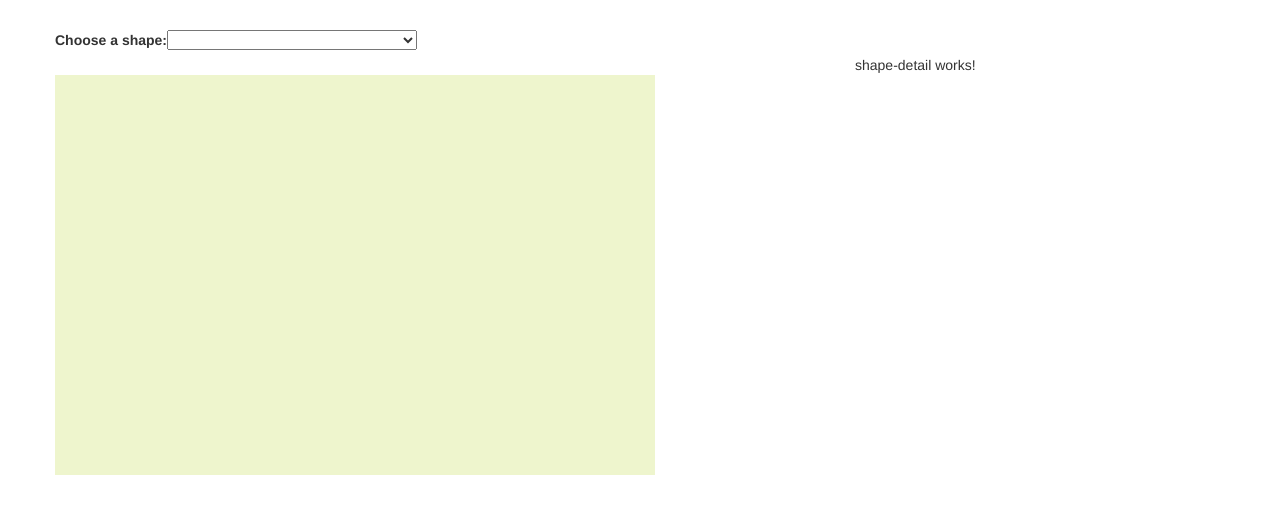
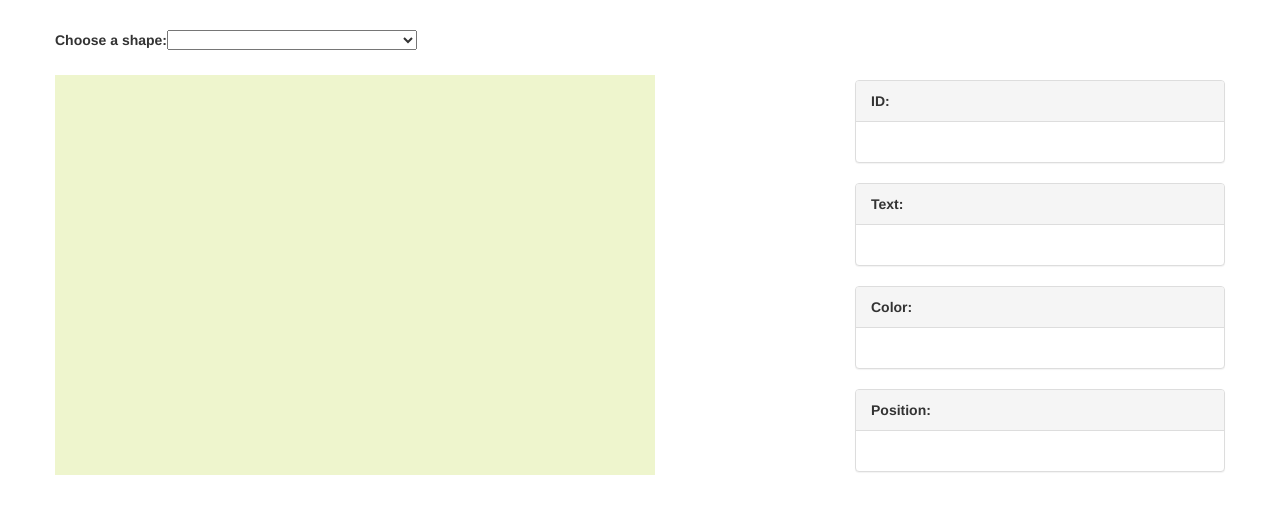
Before and after one commit to ljubomirgu/canvas-and-sahpes, an Angular app: page / in a window 1280 px wide. Shown: the top 514 px of the page. Built offline with nearby package versions, Linux system fonts and the light colour scheme.

Commit message:
done shape-detail component

```diff
--- a/src/app/components/canvas/canvas.component.ts
+++ b/src/app/components/canvas/canvas.component.ts
@@ -18,11 +18,13 @@
     return this.canvas != null ? this.canvas.getContext('2d') : null;
   }
 
+
+
   constructor() { }
 
   ngOnInit(): void {
+  }
 
-  }
   @Input() drawRectangle(selectedShape: Rectangle){
     this.selectedShape = selectedShape;
 
@@ -41,6 +43,7 @@
         this.selectedShape.position.rectWidth,
         this.selectedShape.position.rectHeight);
     }
+    console.log("fillRct: ", this.ctx);
 
   }
 
--- a/src/app/components/select-shape/select-shape.component.html
+++ b/src/app/components/select-shape/select-shape.component.html
@@ -16,7 +16,7 @@
           <app-canvas #canvasComp></app-canvas>
         </div>
         <div class="col-md-4">
-          <app-shape-detail></app-shape-detail>
+          <app-shape-detail #shapeDetail [selectedShape]="selectedShape"></app-shape-detail>
         </div>
       </div>
   </div>
--- a/src/app/components/select-shape/select-shape.component.ts
+++ b/src/app/components/select-shape/select-shape.component.ts
@@ -14,6 +14,8 @@
   shapes: Rectangle[];
   selectedId: number;
   @ViewChild('canvasComp', { static: false })canvasComp;
+  @ViewChild('shapeDetail', { static: false })shapeDetail;
+
 
  // selectedShapes: Rectangle[];//
   //@Output() shapeSelected = new EventEmitter<Rectangle>();
@@ -40,6 +42,8 @@
 
     //this.shapeSelected.emit(this.selectedShape)
     this.canvasComp.drawRectangle(this.selectedShape);
+
+
   }
 
 
--- a/src/app/components/shape-detail/shape-detail.component.css
+++ b/src/app/components/shape-detail/shape-detail.component.css
@@ -0,0 +1,7 @@
+#dropdown{
+  margin-top: 25px;
+}
+
+.panel-body{
+  height: 40px;
+}
--- a/src/app/components/shape-detail/shape-detail.component.html
+++ b/src/app/components/shape-detail/shape-detail.component.html
@@ -1 +1,30 @@
-<p>shape-detail works!</p>
+<div id="dropdown">
+<div class="panel panel-default">
+  <div class="panel-heading"><strong>ID:</strong></div>
+  <div class="panel-body">
+    <p *ngIf="selectedShape">{{ selectedShape.id }}</p>
+  </div>
+</div>
+<div class="panel panel-default">
+  <div class="panel-heading"><strong>Text:</strong></div>
+  <div class="panel-body">
+    <p *ngIf="selectedShape">{{ selectedShape.text }}</p>
+  </div>
+</div>
+<div class="panel panel-default">
+  <div class="panel-heading"><strong> Color:</strong></div>
+  <div class="panel-body">
+    <p *ngIf="selectedShape">{{ selectedShape.color }}</p>
+  </div>
+</div>
+<div class="panel panel-default">
+  <div class="panel-heading"><strong> Position:</strong></div>
+  <div class="panel-body">
+    <p *ngIf="selectedShape">
+      x: {{ selectedShape.position.xBegin }},
+      y: {{ selectedShape.position.yBegin }},
+      width: {{ selectedShape.position.rectWidth }},
+      height {{ selectedShape.position.rectHeight }}</p>
+  </div>
+</div>
+</div>
--- a/src/app/components/shape-detail/shape-detail.component.ts
+++ b/src/app/components/shape-detail/shape-detail.component.ts
@@ -1,4 +1,5 @@
-import { Component, OnInit } from '@angular/core';
+import { Component, OnInit, Input } from '@angular/core';
+import { Rectangle } from 'src/app/rectangle';
 
 @Component({
   selector: 'app-shape-detail',
@@ -6,6 +7,7 @@
   styleUrls: ['./shape-detail.component.css']
 })
 export class ShapeDetailComponent implements OnInit {
+  @Input() selectedShape: Rectangle;
 
   constructor() { }
 
```
